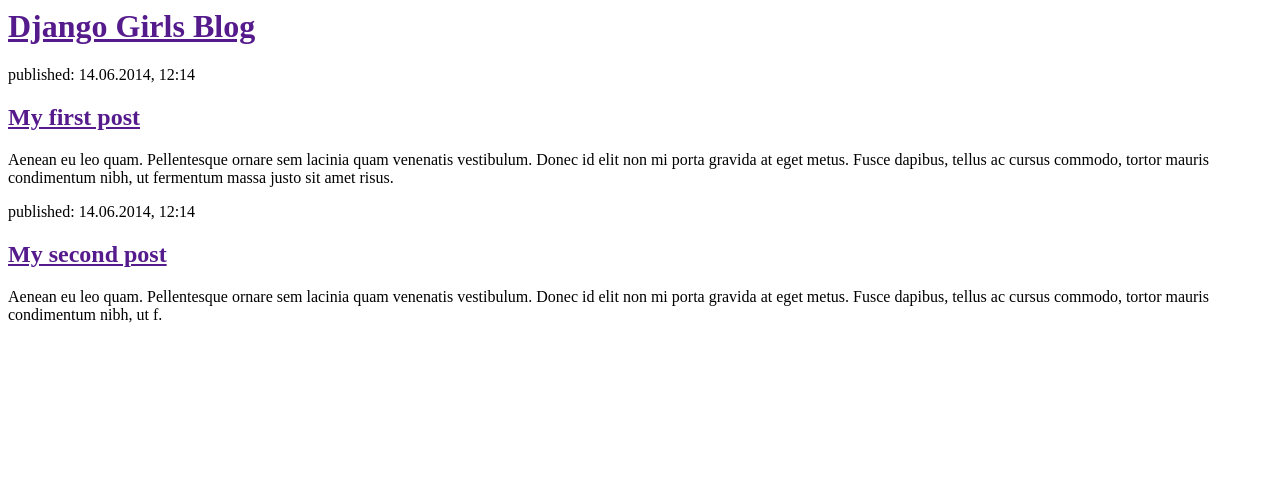
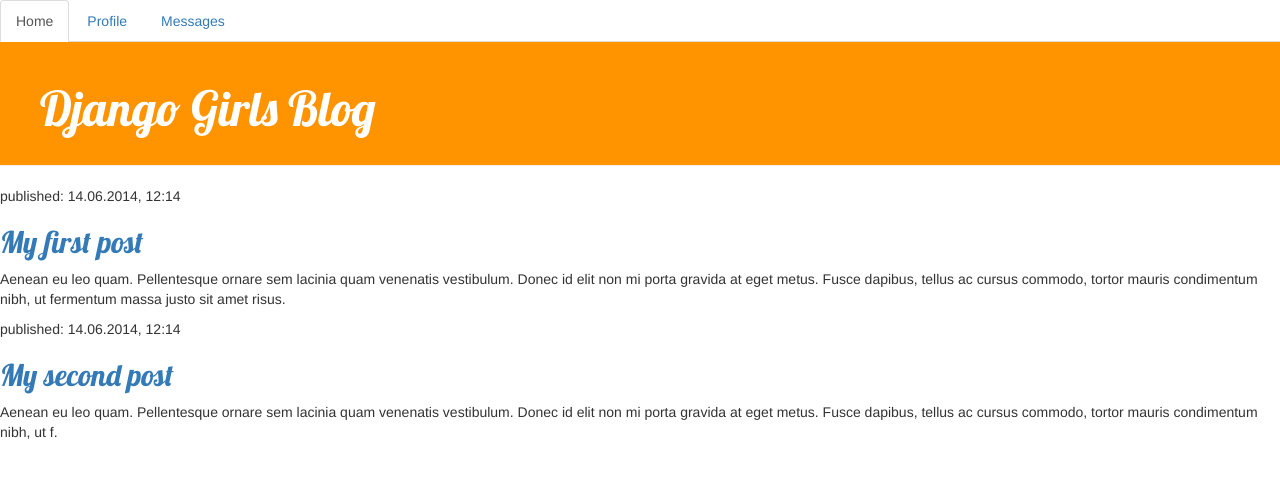
Before and after one commit to lmh315/my-first-blog, a Django app: page / in a window 1280 px wide. Shown: the top 478 px of the page. Run offline with Django 3.2, Linux system fonts and the light colour scheme; some libraries are stand-ins or nearby versions.

Commit message:
tap menu

```diff
--- /dev/null
+++ b/blog/static/css/blog.css
@@ -0,0 +1,46 @@
+.page-header {
+    background-color: #ff9400;
+    margin-top: 0;
+    padding: 20px 20px 20px 40px;
+}
+
+.page-header h1, .page-header h1 a, .page-header h1 a:visited, .page-header h1 a:active {
+    color: #ffffff;
+    font-size: 36pt;
+    text-decoration: none;
+}
+
+.content {
+    margin-left: 40px;
+}
+
+h1, h2, h3, h4 {
+    font-family: 'Lobster', cursive;
+}
+
+.date {
+    color: #828282;
+}
+
+.save {
+    float: right;
+}
+
+.post-form textarea, .post-form input {
+    width: 100%;
+}
+
+.top-menu, .top-menu:hover, .top-menu:visited {
+    color: #ffffff;
+    float: right;
+    font-size: 26pt;
+    margin-right: 20px;
+}
+
+.post {
+    margin-bottom: 70px;
+}
+
+.post h1 a, .post h1 a:visited {
+    color: #000000;
+}
--- a/blog/templates/blog/post_list.html
+++ b/blog/templates/blog/post_list.html
@@ -1,11 +1,25 @@
+{% load staticfiles %}
+
 <html>
     <head>
+    	<link rel="stylesheet" href="//maxcdn.bootstrapcdn.com/bootstrap/3.2.0/css/bootstrap.min.css">
+		<link rel="stylesheet" href="//maxcdn.bootstrapcdn.com/bootstrap/3.2.0/css/bootstrap-theme.min.css">
+		<link rel="stylesheet" href="{% static 'css/blog.css' %}">
+		<link href="//fonts.googleapis.com/css?family=Lobster&subset=latin,latin-ext" rel="stylesheet" type="text/css">
         <title>Django Girls blog</title>
     </head>
     <body>
-        <div>
+    	<ul class="nav nav-tabs">
+		  <li role="presentation" class="active"><a href="/">Home</a></li>
+		  <li role="presentation"><a href="test">Profile</a></li>
+		  <li role="presentation"><a href="#">Messages</a></li>
+		</ul>
+
+        <div class="page-header">
             <h1><a href="">Django Girls Blog</a></h1>
         </div>
+
+
 
         <div>
             <p>published: 14.06.2014, 12:14</p>
--- a/blog/urls.py
+++ b/blog/urls.py
@@ -3,4 +3,5 @@ from . import views
 
 urlpatterns = [
     url(r'^$', views.post_list, name='post_list'),
+    url(r'^test$', views.base, name='base'),
 ]
--- a/blog/views.py
+++ b/blog/views.py
@@ -2,4 +2,7 @@ from django.shortcuts import render
 
 def post_list(request):
     return render(request, 'blog/post_list.html', {})
+
+def base(request):
+    return render(request, 'blog/base.html', {})
 # Create your views here.
```
Also changed, not shown: blog/templates/blog/base.html (added, +22 -0 lines).
